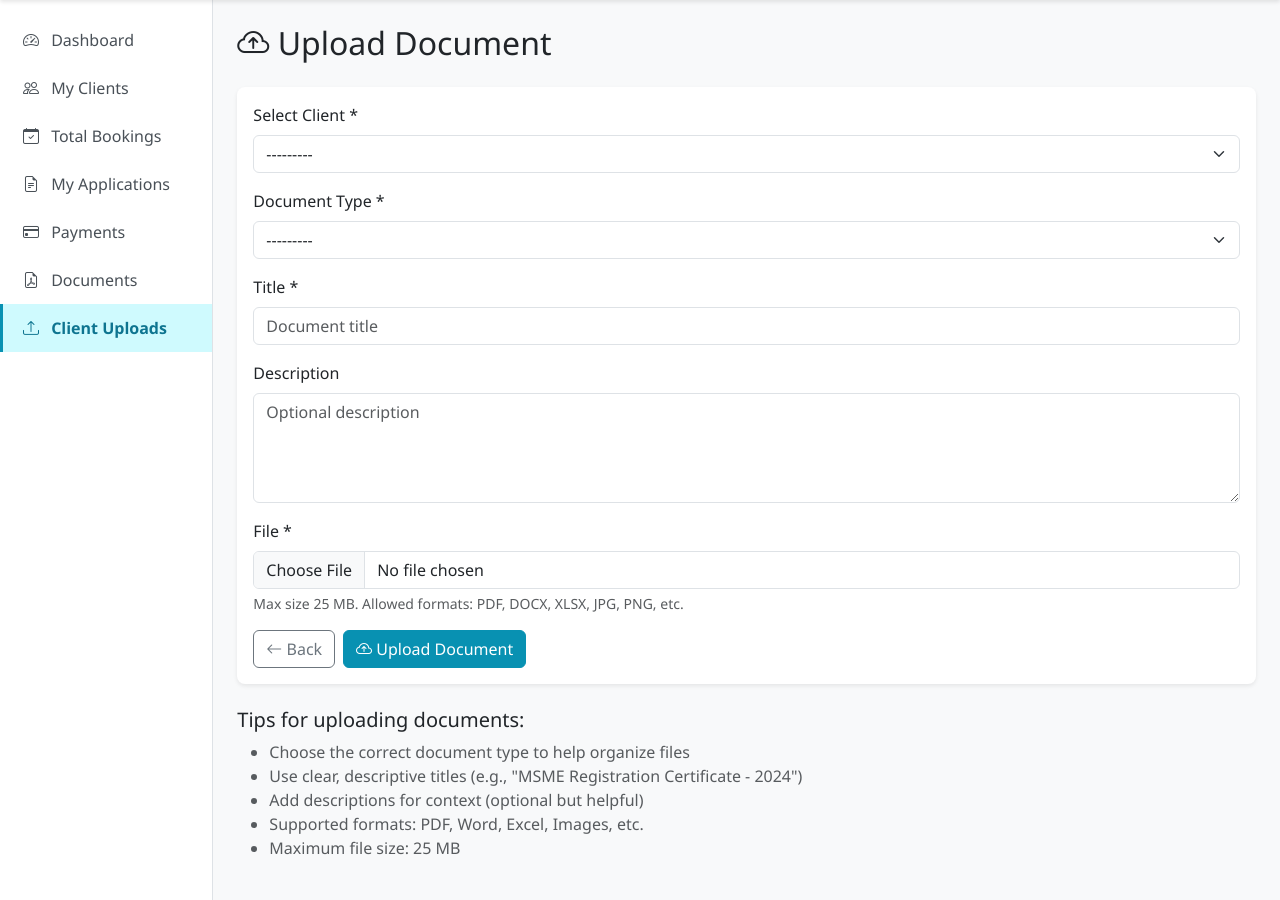
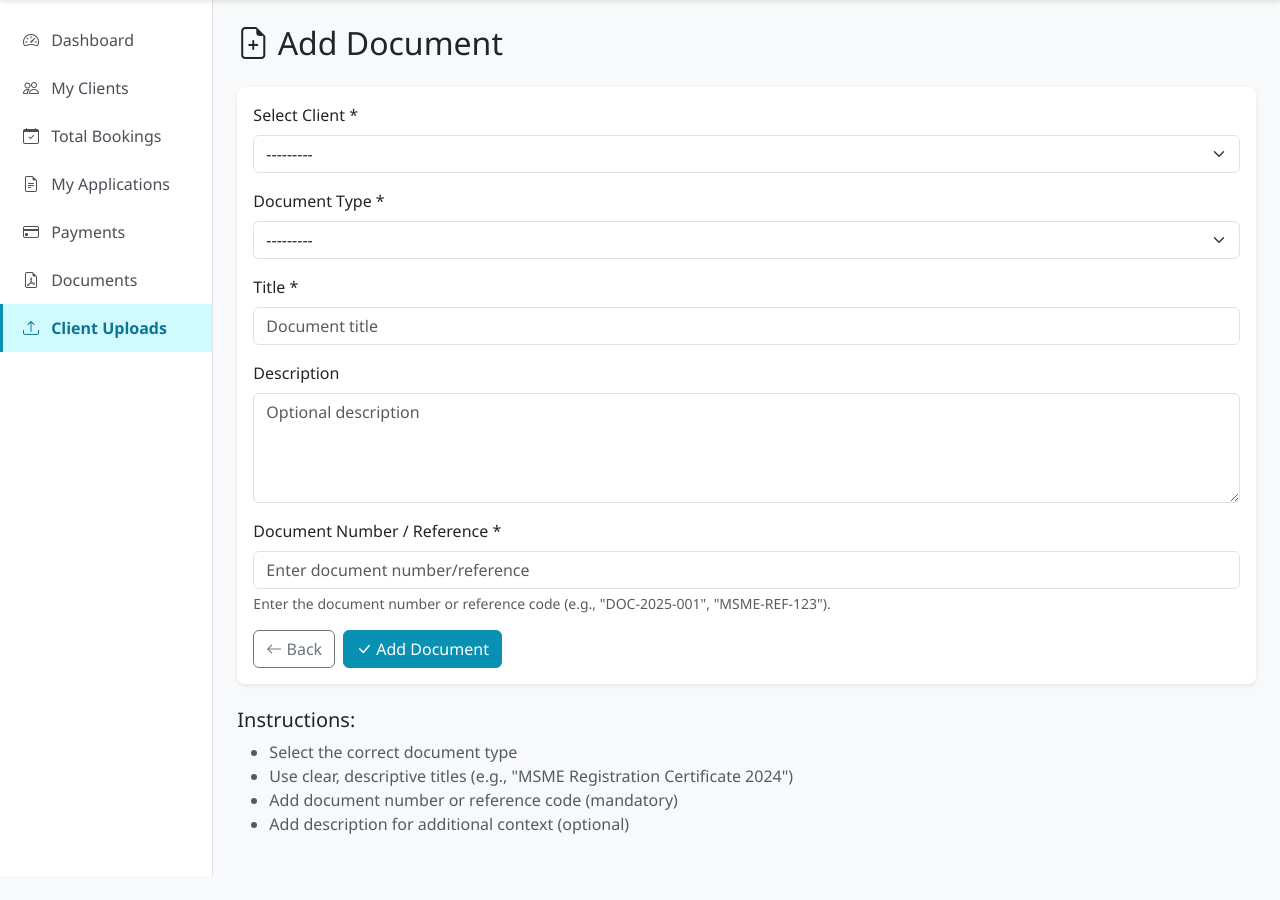
Before and after one commit to Utkarsh1506/crm-agnivridhi, a Django app: page /documents/sales/upload/ in a window 1280 px wide. Shown: the part 56-956 px from the top of the page. After the commit the page ends 932 px from the top, so only its background shows below. Run offline with Django 5.2, Linux system fonts and the light colour scheme; the visitor is signed in with stand-in values (Sample User, id 1); data that the repository does not hold is empty; parts of the project's set-up code (start-up, migrations or seed data) failed here and were passed over.

Commit message:
Switch documents to manual numbers (no uploads)

```diff
--- a/documents/forms.py
+++ b/documents/forms.py
@@ -5,23 +5,19 @@ from clients.models import Client
 class DocumentUploadForm(forms.ModelForm):
     class Meta:
         model = Document
-        fields = ['document_type', 'title', 'description', 'file']
+        fields = ['document_type', 'title', 'description', 'document_number']
         widgets = {
             'document_type': forms.Select(attrs={'class': 'form-select'}),
             'title': forms.TextInput(attrs={'class': 'form-control', 'placeholder': 'Document title'}),
             'description': forms.Textarea(attrs={'class': 'form-control', 'rows': 4, 'placeholder': 'Optional description'}),
-            'file': forms.ClearableFileInput(attrs={'class': 'form-control'}),
+            'document_number': forms.TextInput(attrs={'class': 'form-control', 'placeholder': 'Enter document number/reference'}),
         }
 
-    def clean_file(self):
-        f = self.cleaned_data.get('file')
-        if not f:
-            raise forms.ValidationError('Please select a file to upload.')
-        # Optional: limit file size to 25MB
-        max_mb = 25
-        if f.size > max_mb * 1024 * 1024:
-            raise forms.ValidationError(f'File too large. Max size is {max_mb} MB.')
-        return f
+    def clean_document_number(self):
+        doc_num = self.cleaned_data.get('document_number')
+        if not doc_num:
+            raise forms.ValidationError('Please enter a document number.')
+        return doc_num
 
 
 class SalesDocumentUploadForm(forms.ModelForm):
@@ -29,13 +25,13 @@ class SalesDocumentUploadForm(forms.ModelForm):
 
     class Meta:
         model = Document
-        fields = ['client', 'document_type', 'title', 'description', 'file']
+        fields = ['client', 'document_type', 'title', 'description', 'document_number']
         widgets = {
             'client': forms.Select(attrs={'class': 'form-select'}),
             'document_type': forms.Select(attrs={'class': 'form-select'}),
             'title': forms.TextInput(attrs={'class': 'form-control', 'placeholder': 'Document title'}),
             'description': forms.Textarea(attrs={'class': 'form-control', 'rows': 4, 'placeholder': 'Optional description'}),
-            'file': forms.ClearableFileInput(attrs={'class': 'form-control'}),
+            'document_number': forms.TextInput(attrs={'class': 'form-control', 'placeholder': 'Enter document number/reference'}),
         }
 
     def __init__(self, *args, user=None, **kwargs):
@@ -47,11 +43,8 @@ class SalesDocumentUploadForm(forms.ModelForm):
                 Q(assigned_sales=user) | Q(created_by=user)
             ).order_by('company_name')
 
-    def clean_file(self):
-        f = self.cleaned_data.get('file')
-        if not f:
-            raise forms.ValidationError('Please select a file to upload.')
-        max_mb = 25
-        if f.size > max_mb * 1024 * 1024:
-            raise forms.ValidationError(f'File too large. Max size is {max_mb} MB.')
-        return f
+    def clean_document_number(self):
+        doc_num = self.cleaned_data.get('document_number')
+        if not doc_num:
+            raise forms.ValidationError('Please enter a document number.')
+        return doc_num
--- a/documents/models.py
+++ b/documents/models.py
@@ -95,7 +95,16 @@ class Document(models.Model):
     # File Details
     file = models.FileField(
         upload_to='documents/%Y/%m/',
-        help_text=_('Uploaded/generated document file')
+        null=True,
+        blank=True,
+        help_text=_('Uploaded/generated document file (optional)')
+    )
+
+    document_number = models.CharField(
+        max_length=100,
+        blank=True,
+        null=True,
+        help_text=_('Manual document number/reference')
     )
 
     file_size = models.IntegerField(
--- a/documents/views.py
+++ b/documents/views.py
@@ -41,7 +41,7 @@ def client_document_upload(request):
     """Allow clients to upload their own documents"""
     client = request.user.client_profile
     if request.method == 'POST':
-        form = DocumentUploadForm(request.POST, request.FILES)
+        form = DocumentUploadForm(request.POST)
         if form.is_valid():
             doc: Document = form.save(commit=False)
             doc.client = client
@@ -49,7 +49,7 @@ def client_document_upload(request):
             # Mark as generated/available once uploaded
             doc.status = Document.Status.GENERATED
             doc.save()
-            messages.success(request, 'Document uploaded successfully.')
+            messages.success(request, f'Document "{doc.title}" added successfully.')
             return redirect('documents:client_documents_list')
         else:
             messages.error(request, 'Please correct the errors below.')
@@ -355,13 +355,13 @@ def sales_upload_for_client(request, client_id=None):
             return redirect('documents:sales_client_uploads_list')
 
     if request.method == 'POST':
-        form = SalesDocumentUploadForm(request.POST, request.FILES, user=request.user)
+        form = SalesDocumentUploadForm(request.POST, user=request.user)
         if form.is_valid():
             doc: Document = form.save(commit=False)
             doc.generated_by = request.user
             doc.status = Document.Status.GENERATED
             doc.save()
-            messages.success(request, f'Document uploaded successfully for {doc.client.company_name}.')
+            messages.success(request, f'Document added successfully for {doc.client.company_name}.')
             return redirect('documents:sales_client_uploads_list')
         else:
             messages.error(request, 'Please correct the errors below.')
--- a/templates/documents/sales_upload_document.html
+++ b/templates/documents/sales_upload_document.html
@@ -1,6 +1,6 @@
 {% extends 'base.html' %}
 
-{% block title %}Upload Document for Client - Agnivridhi CRM{% endblock %}
+{% block title %}Add Document for Client - Agnivridhi CRM{% endblock %}
 
 {% block sidebar %}
 <nav class="col-md-3 col-lg-2 d-md-block sidebar">
@@ -48,20 +48,20 @@
 
 {% block content %}
 <h1 class="h2 mb-4">
-    <i class="bi bi-cloud-arrow-up"></i> Upload Document
+    <i class="bi bi-file-earmark-plus"></i> Add Document
     {% if client %}for {{ client.company_name }}{% endif %}
 </h1>
 
 {% if client %}
 <div class="alert alert-info mb-4">
     <i class="bi bi-info-circle"></i>
-    Uploading document for <strong>{{ client.company_name }}</strong>
+    Adding document for <strong>{{ client.company_name }}</strong>
 </div>
 {% endif %}
 
 <div class="card">
     <div class="card-body">
-        <form method="post" enctype="multipart/form-data" novalidate>
+        <form method="post" novalidate>
             {% csrf_token %}
 
             {% if not client %}
@@ -99,11 +99,11 @@
             </div>
 
             <div class="mb-3">
-                <label class="form-label">File *</label>
-                {{ form.file }}
-                <div class="form-text">Max size 25 MB. Allowed formats: PDF, DOCX, XLSX, JPG, PNG, etc.</div>
-                {% if form.file.errors %}
-                    <div class="text-danger small">{{ form.file.errors.0 }}</div>
+                <label class="form-label">Document Number / Reference *</label>
+                {{ form.document_number }}
+                <div class="form-text">Enter the document number or reference code (e.g., "DOC-2025-001", "MSME-REF-123").</div>
+                {% if form.document_number.errors %}
+                    <div class="text-danger small">{{ form.document_number.errors.0 }}</div>
                 {% endif %}
             </div>
 
@@ -112,7 +112,7 @@
                     <i class="bi bi-arrow-left"></i> Back
                 </a>
                 <button type="submit" class="btn btn-primary">
-                    <i class="bi bi-cloud-arrow-up"></i> Upload Document
+                    <i class="bi bi-check-lg"></i> Add Document
                 </button>
             </div>
         </form>
@@ -120,13 +120,10 @@
 </div>
 
 <div class="mt-4">
-    <h5>Tips for uploading documents:</h5>
+    <h5>Instructions:</h5>
     <ul class="text-muted">
-        <li>Choose the correct document type to help organize files</li>
-        <li>Use clear, descriptive titles (e.g., "MSME Registration Certificate - 2024")</li>
-        <li>Add descriptions for context (optional but helpful)</li>
-        <li>Supported formats: PDF, Word, Excel, Images, etc.</li>
-        <li>Maximum file size: 25 MB</li>
-    </ul>
-</div>
+        <li>Select the correct document type</li>
+        <li>Use clear, descriptive titles (e.g., "MSME Registration Certificate 2024")</li>
+        <li>Add document number or reference code (mandatory)</li>
+        <li>Add description for additional context (optional)</li>
 {% endblock %}
```
Also changed, not shown: templates/documents/document_upload.html (+9 -11 lines), documents/migrations/0003_document_number_make_file_optional.py (added).
